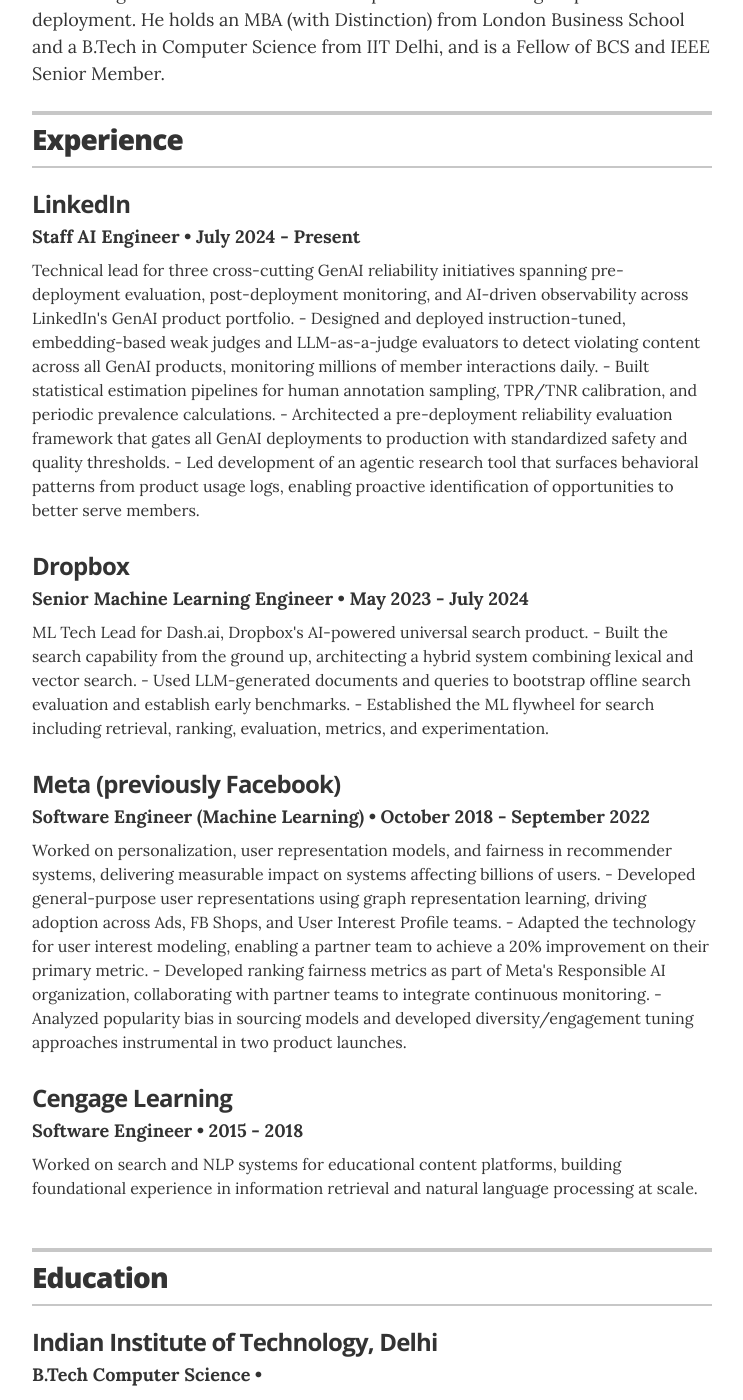
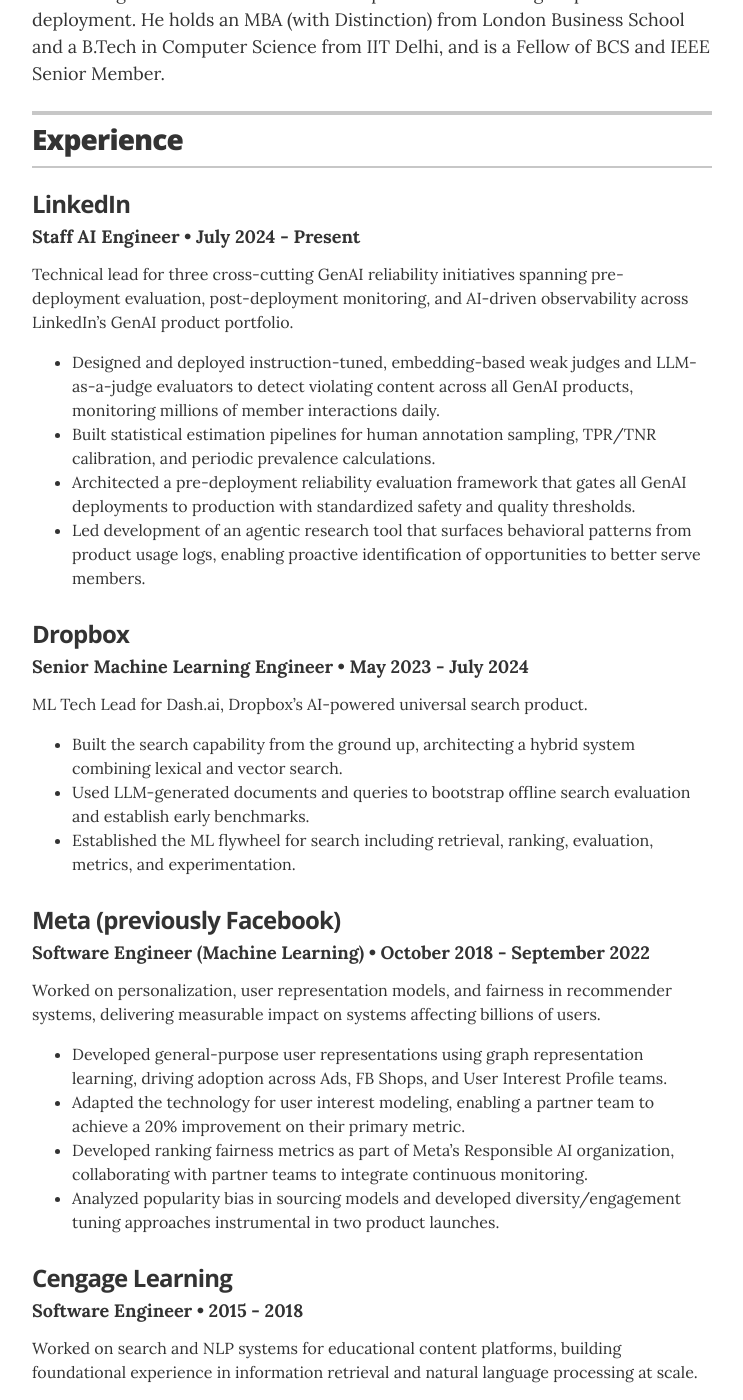
Before and after one commit to misamabbas/misamabbas.github.io, a Jekyll site: the page built from index.html, in a window 1280 px wide and 1400 px high, scrolled down 557 px. Shown: the whole window, without its empty margins (268-1011 px from the left). Built offline with Jekyll 4.4.1, drawn with Linux system fonts in a browser that asks for light colours.

Commit message:
fix bullet points rendering in experience section
Switch experience YAML summaries from >- (folded) to | (literal) so
newlines are preserved, and apply markdownify filter in the template
so bullet points render as proper <ul><li> HTML.

Co-Authored-By: Claude Sonnet 4.6 <noreply@anthropic.com>

```diff
--- a/_layouts/resume.html
+++ b/_layouts/resume.html
@@ -60,7 +60,7 @@
       <div class="resume-item" itemscope itemprop="worksFor" itemtype="http://schema.org/Organization">
         <h3 class="resume-item-title" itemprop="name">{{ job.company }}</h3>
         <h4 class="resume-item-details" itemprop="description">{{ job.position }} &bull; {{ job.duration }}</h4>
-        <p class="resume-item-copy">{{ job.summary }}</p>
+        <div class="resume-item-copy">{{ job.summary | markdownify }}</div>
       </div><!-- end of resume-item -->
       {% endfor %}
 
```
Also changed, not shown: _data/experience.yml (+5 -5 lines).
